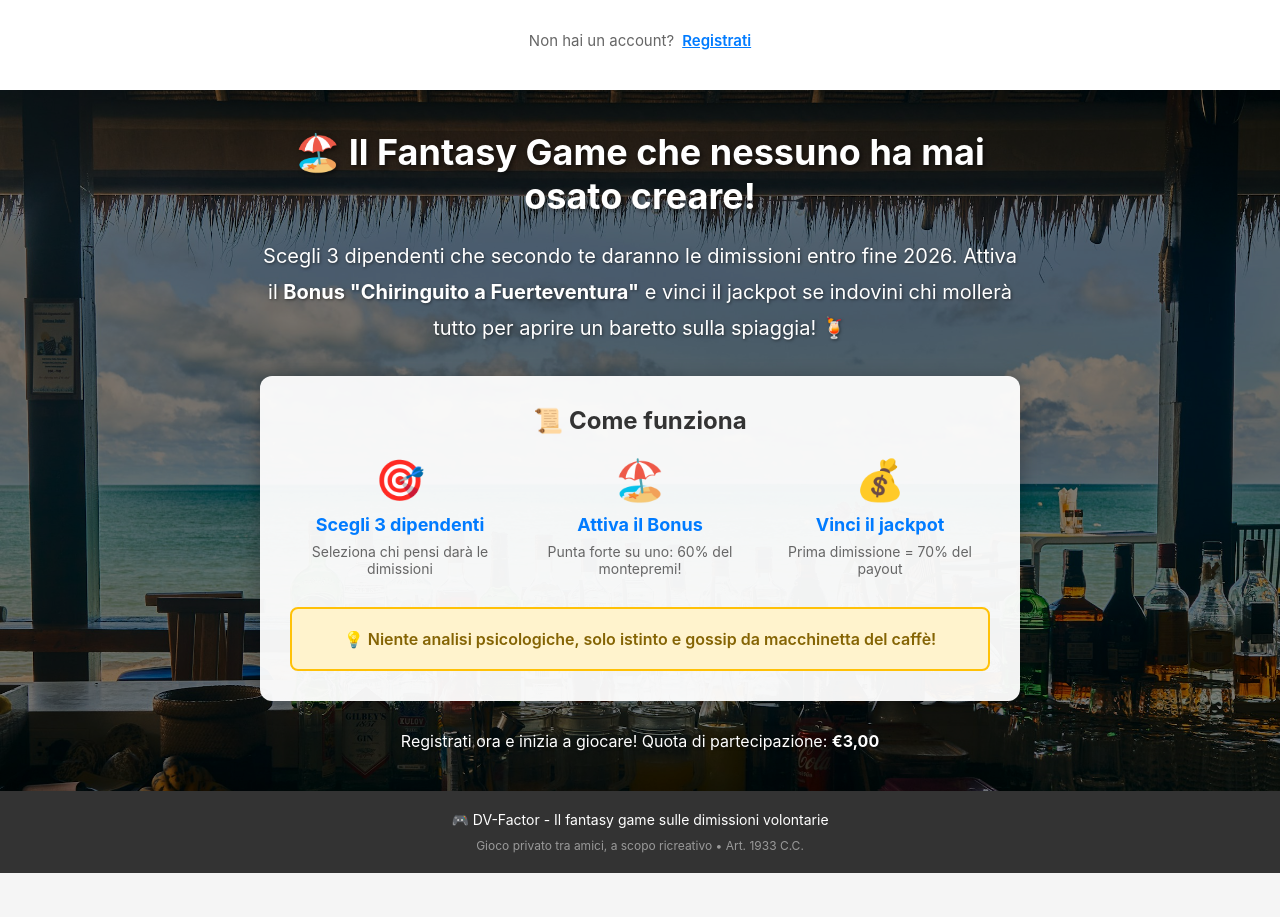
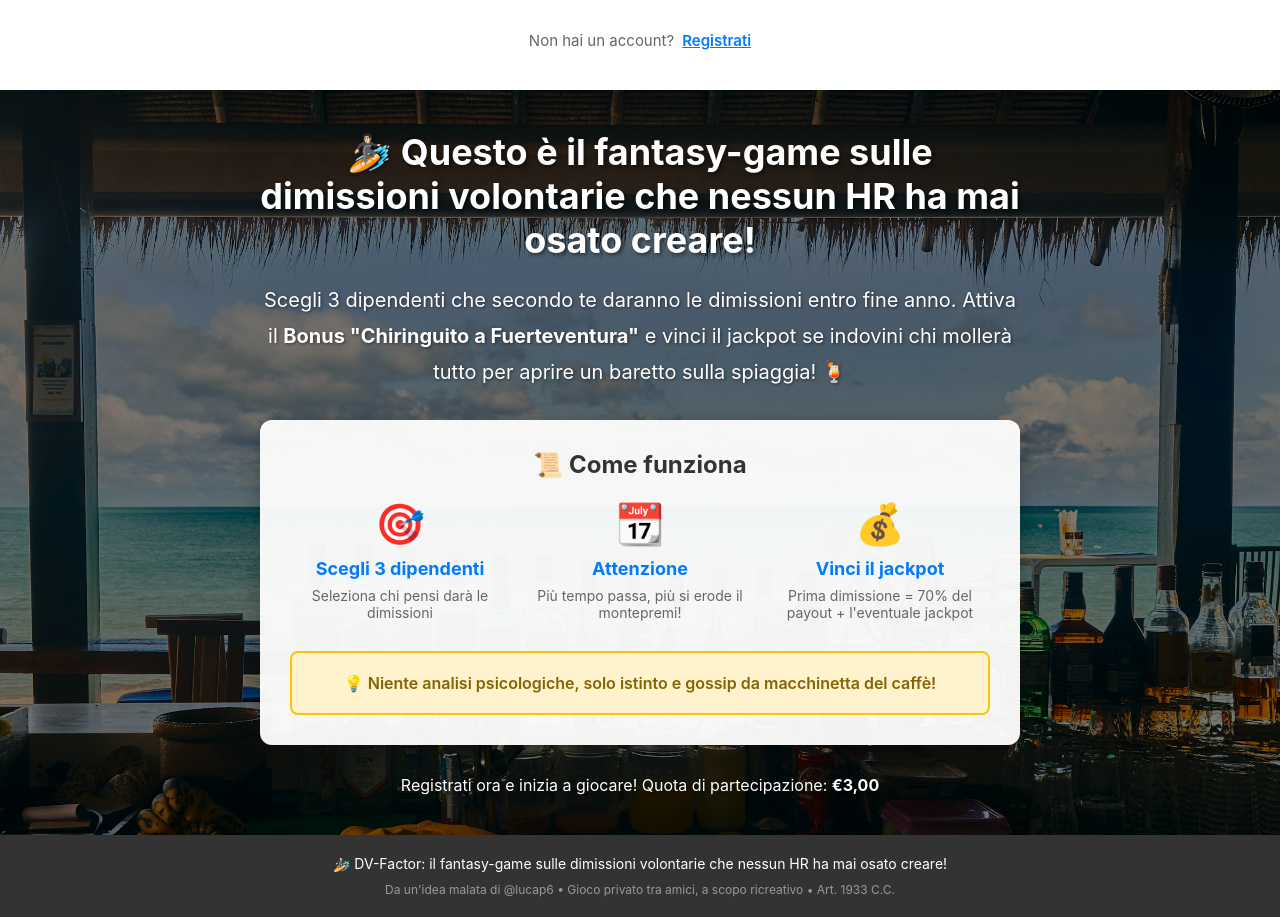
Before and after one commit to Lucap6/DV-Factor, a React (Create React App) app: page / in a window 1280 px wide. Shown: the part 440-1357 px from the top of the page. Before the commit the page ends 1313 px from the top, so only its background shows below. Built offline with nearby package versions, Linux system fonts and the light colour scheme; no server answers.

Commit message:
Variazione emoji in homepage

```diff
--- a/src/components/Login.js
+++ b/src/components/Login.js
@@ -82,7 +82,7 @@ function Login({ onLogin }) {
             marginBottom: '10px',
             color: '#007bff'
           }}>
-            🎮 DV-Factor
+            🏄🏻 DV-Factor
           </h1>
           <h2 style={{
             fontSize: '24px',
@@ -320,7 +320,7 @@ function Login({ onLogin }) {
             fontWeight: 'bold',
             textShadow: '2px 2px 4px rgba(0,0,0,0.5)'
           }}>
-            🏖️ Il Fantasy Game che nessuno ha mai osato creare!
+            🏄🏻 Questo è il fantasy-game sulle dimissioni volontarie che nessun HR ha mai osato creare!
           </h2>
 
           <p style={{
@@ -329,7 +329,7 @@ function Login({ onLogin }) {
             marginBottom: '30px',
             textShadow: '1px 1px 3px rgba(0,0,0,0.5)'
           }}>
-            Scegli 3 dipendenti che secondo te daranno le dimissioni entro fine 2026.
+            Scegli 3 dipendenti che secondo te daranno le dimissioni entro fine anno.
             Attiva il <strong>Bonus "Chiringuito a Fuerteventura"</strong> e vinci il jackpot
             se indovini chi mollerà tutto per aprire un baretto sulla spiaggia! 🍹
           </p>
@@ -366,12 +366,12 @@ function Login({ onLogin }) {
               </div>
 
               <div>
-                <div style={{ fontSize: '40px', marginBottom: '10px' }}>🏖️</div>
+                <div style={{ fontSize: '40px', marginBottom: '10px' }}>📆</div>
                 <h4 style={{ fontSize: '18px', marginBottom: '8px', color: '#007bff' }}>
-                  Attiva il Bonus
+                  Attenzione
                 </h4>
                 <p style={{ fontSize: '14px', color: '#666' }}>
-                  Punta forte su uno: 60% del montepremi!
+                  Più tempo passa, più si erode il montepremi!
                 </p>
               </div>
 
@@ -381,7 +381,7 @@ function Login({ onLogin }) {
                   Vinci il jackpot
                 </h4>
                 <p style={{ fontSize: '14px', color: '#666' }}>
-                  Prima dimissione = 70% del payout
+                  Prima dimissione = 70% del payout + l'eventuale jackpot
                 </p>
               </div>
             </div>
@@ -425,10 +425,10 @@ function Login({ onLogin }) {
         fontSize: '14px'
       }}>
         <p style={{ margin: 0 }}>
-          🎮 DV-Factor - Il fantasy game sulle dimissioni volontarie
+          🏄🏻 DV-Factor: il fantasy-game sulle dimissioni volontarie che nessun HR ha mai osato creare!
         </p>
         <p style={{ margin: '10px 0 0 0', fontSize: '12px', color: '#999' }}>
-          Gioco privato tra amici, a scopo ricreativo • Art. 1933 C.C.
+          Da un'idea malata di @lucap6 • Gioco privato tra amici, a scopo ricreativo • Art. 1933 C.C.
         </p>
       </div>
     </div>
```
